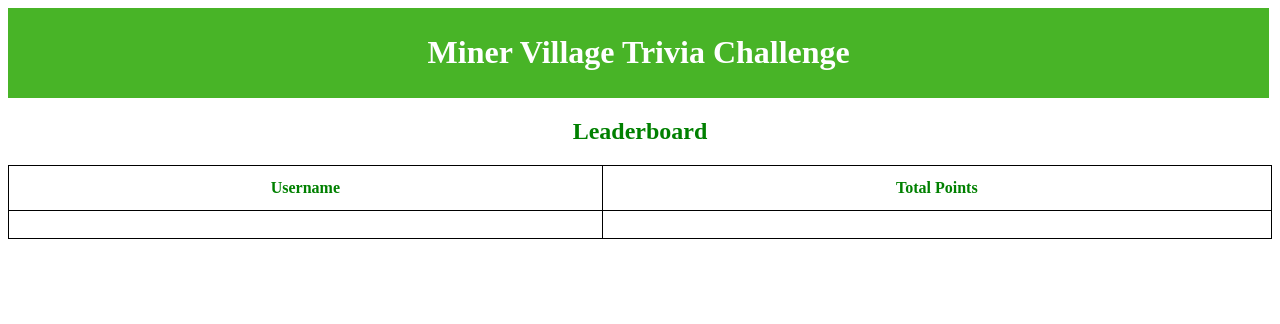
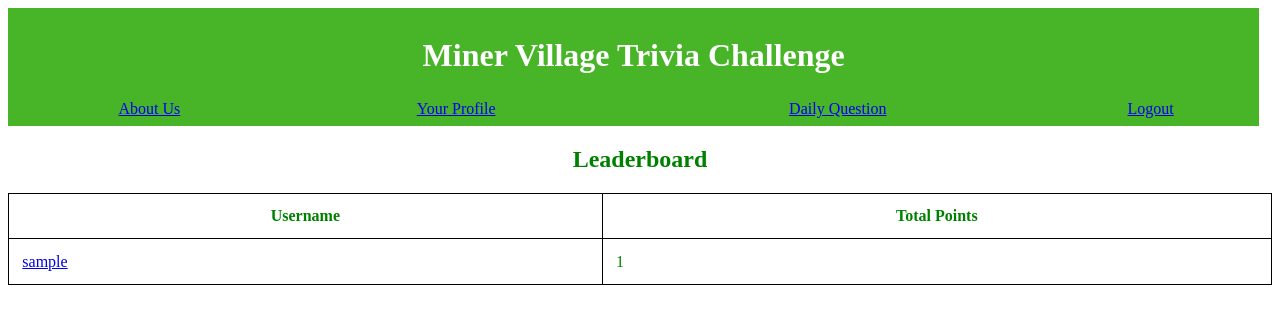
Before and after one commit to MeKamm74/MinerTrivia, a Django app: page /trivia/leader/ in a window 1280 px wide. Shown: the top 324 px of the page. Run offline with Django 3.2, Linux system fonts and the light colour scheme; tables that the repository leaves empty hold one stand-in row (values such as "Sample post"); lists and menus that the app fills with data are empty.

Commit message:
The App Works! Logout added, about page added, question check added, links added.

```diff
--- a/mysite/trivia/models.py
+++ b/mysite/trivia/models.py
@@ -15,6 +15,7 @@
 		return self.question_text
 
 class MyUser(models.Model):
-	user = models.OneToOneField(User)
+	user = models.OneToOneField(User, primary_key=True)
 	num_correct = models.IntegerField(default=0)
 	num_total = models.IntegerField(default=0)
+	last_answered = models.DateField(null=True)
--- a/mysite/trivia/static/leaderboardsheet.css
+++ b/mysite/trivia/static/leaderboardsheet.css
@@ -15,13 +15,13 @@
    text-align: center;
 }
 
-table{
+#board{
    text-align: left;
    border: 1pt solid black;
    border-collapse: collapse;
 }
 
-th,td{
+#board th, #board td{
    padding: 10pt;
    border: 1pt solid black;
 }
--- a/mysite/trivia/templates/leaderboard.html
+++ b/mysite/trivia/templates/leaderboard.html
@@ -7,10 +7,21 @@
 </head>
 
 <body>
-   <div id="header"><h1>Miner Village Trivia Challenge</h1></div>
+  <div>
+   <table id="header">
+     <tr>
+      <th colspan="4"><h1>Miner Village Trivia Challenge</h1></th>
+     </tr>
+     <tr>
+       <td><a href="{% url 'trivia:about' %}">About Us</a></td>
+       <td><a href="{% url 'trivia:profile' user.id %}">Your Profile</a></td>
+       <td><a href="{% url 'trivia:daily' %}">Daily Question</a></td>
+       <td><a href="{% url 'trivia:logout' %}">Logout</a></td>
+     </tr>
+   </table></div>
    <h2> Leaderboard </h2>
 
-   <table align="left" style="width:100%">
+   <table id="board" align="left" style="width:100%">
      <tr>
         <th align="center">Username</th>
         <th align="center">Total Points</th>
@@ -20,7 +31,7 @@
 
    {% for x in user_list %}
      <tr>
-        <td><a href = "{% url 'trivia:profile' x.user.id %}">{{ x.user.username }}</a></td>
+        <td><a href = "{% url 'trivia:profile' x.user.id %}"> {{ x.user.username }}</a></td>
         <td>{{ x.num_correct }}</td>
      </tr>
    {% endfor %}
--- a/mysite/trivia/urls.py
+++ b/mysite/trivia/urls.py
@@ -7,9 +7,12 @@
     url(r'^daily/$', views.dailyview, name='daily'),
     url(r'^leader/$', views.leaderview.as_view(), name='leader'),
     url(r'^(?P<userid>\d+)/$', views.profileview, name='profile'),
-    url(r'^results/$', views.resultsview, name= 'results'),
+    url(r'^correctResults/$', views.correctResultsView, name= 'results'),
+    url(r'^incorrectResults/$', views.incorrectResultsView, name= 'results'),
     url(r'^$', views.user_login, name='login'),
     url(r'^signup/$', views.register, name='signup'),
+    url(r'^logout/$', views.logout_view, name='logout'),
+    url(r'^about/$', views.about_view, name='about'),
 #    url(r'^/login/$', view.LoginView.as_view(), name='login')
 #    url(r'^(?P<pk>\d+)/$', views.AnswerView.as_view(), name='answer'),
 #    url(r'^(?P<pk>\d+)/leader/$', views.LeaderView.as_view(), name='leader'),
--- a/mysite/trivia/views.py
+++ b/mysite/trivia/views.py
@@ -4,7 +4,7 @@
 from django.views import generic
 from trivia.models import Question, MyUser
 from django import forms
-from django.contrib.auth import authenticate, login
+from django.contrib.auth import authenticate, login, logout
 from django.template import RequestContext
 from django.contrib.auth.models import User
 
@@ -19,43 +19,59 @@
 def dailyview(request):
 	if not request.user.is_authenticated():
 		return redirect('/trivia/')
-
 	date = timezone.now().date()
 	q = get_object_or_404(Question, pk=date)
 	q_text = q.question_text
+	userid = request.user.id
+	user = get_object_or_404(MyUser, pk=request.user)
+
 	if request.method == 'POST':
 		form = AnswerForm(request.POST)
 		if form.is_valid():
-			return HttpResponseRedirect('results.html')
+			user.last_answered = date
+			answer_given = request.POST['answer']
+			if answer_given == q.answer_text:
+				user.num_correct += 1
+				user.num_total = user.num_total + 1
+				user.save()
+				return HttpResponseRedirect('/trivia/correctResults/')
+			else:
+				user.num_total = user.num_total + 1
+				user.save()
+				return HttpResponseRedirect('/trivia/incorrectResults/')
 		else:
 			form = AnswerForm()
 	else:
 		form = AnswerForm()
-	return render(request, 'dailyquestion.html', {'date': date, 'question_text': q_text, 'form': form})
+	return render(request, 'dailyquestion.html', {'date': date, 'question_text': q_text, 'form': form, 'user': user})
 
-def resultsview(request, answer, question):
-	flag = False
-	if answer == question.answer_text:
-		flag = True
+def correctResultsView(request):
+	userid = request.user.id
+	user = get_object_or_404(MyUser, pk=userid)
+	date = timezone.now().date()
+	q = get_object_or_404(Question, pk=date)
 
-	#if flag == True:
-		#request.user.
-	return render(request, 'results.html', {'flag': flag})
+	return render(request, 'correctResults.html', {'user': user, 'question': q})
+
+def incorrectResultsView(request):
+	userid = request.user.id
+	user = get_object_or_404(MyUser, pk=userid)
+	date = timezone.now().date()
+	q = get_object_or_404(Question, pk=date)
+
+	return render(request, 'incorrectResults.html', {'user': user, 'question': q})
 
 class leaderview(generic.ListView):
-
 	model = MyUser
 	template_name = "leaderboard.html"
 	context_object_name = 'user_list'
+	#user = request.user
 
 	def get_queryset(self):
-		if not self.request.user.is_authenticated():
-			return redirect('/trivia/')
 		"""Return the last five published questions."""
-		return MyUser.objects.order_by('-num_total')
+		return MyUser.objects.order_by('-num_correct')
 
 def profileview(request, userid):
-	model = MyUser
 	template_name = "profile.html"
 	context_object_name = 'user'
 	user = get_object_or_404(MyUser, pk=userid)
@@ -101,6 +117,8 @@
 			user = user_form.save()
 			user.set_password(user.password)
 			user.save()
+			my_user = MyUser(user=user)
+			my_user.save()
 			registered = True
 		else:
 			print user_form.errors
@@ -108,3 +126,10 @@
 		user_form = UserForm()
 
 	return render_to_response('signup.html', {'user_form': user_form, 'registered': registered}, context)
+
+def logout_view(request):
+	logout(request)
+	return redirect('/trivia/')
+
+def about_view(request):
+	return render(request, 'about.html', {})
```
Also changed, not shown: mysite/trivia/templates/dailyquestion.html (+24 -15 lines), mysite/trivia/templates/login.html (+9 -1 lines), mysite/trivia/templates/profile.html (+13 -2 lines), mysite/trivia/templates/signup.html (+10 -2 lines), 1 other file.
